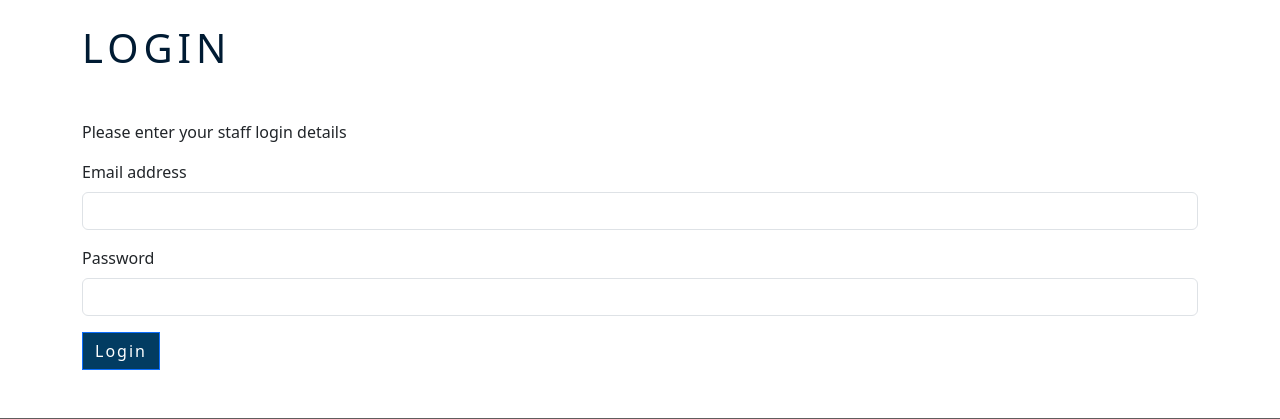
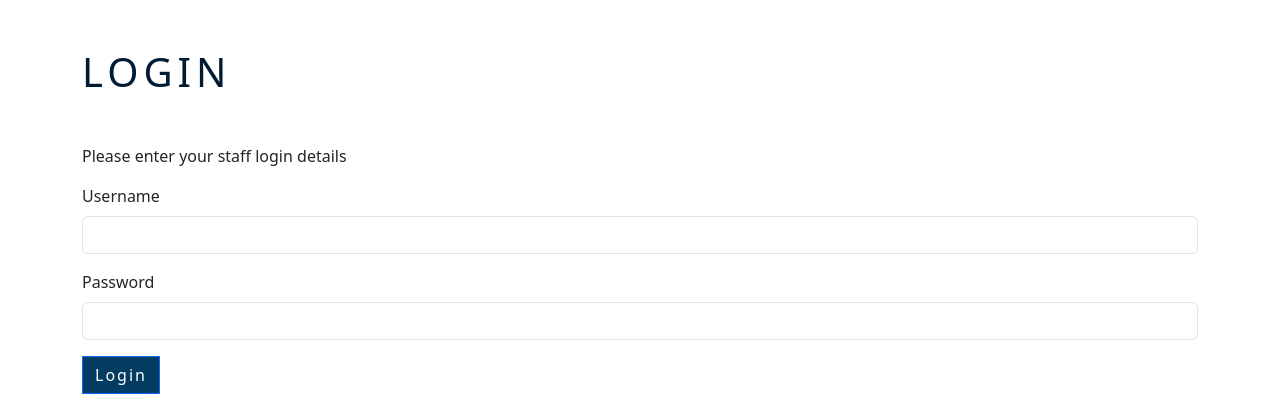
Before and after one commit to lewis-worsley/aspire-architecture, a Django app: page /staff/login_staff_user in a window 1280 px wide. Shown: the part 206-625 px from the top of the page. Run offline with Django 3.2, Linux system fonts and the light colour scheme; tables that the repository leaves empty hold one stand-in row (values such as "Sample post"); one stand-in notice (Sample message) is shown; some libraries are stand-ins or nearby versions.

Commit message:
email replaced with username for auth

```diff
--- a/staff/templates/staff/login.html
+++ b/staff/templates/staff/login.html
@@ -10,8 +10,8 @@
         <p>Please enter your staff login details</p>
 
         <div class="mb-3">
-            <label for="workEmail" class="form-label">Email address</label>
-            <input type="email" class="form-control" name="email" id="workEmail" aria-describedby="emailHelp">
+            <label for="username" class="form-label">Username</label>
+            <input type="text" class="form-control" name="username" id="username" aria-describedby="emailHelp">
         </div>
 
         <div class="mb-3">
--- a/staff/views.py
+++ b/staff/views.py
@@ -5,9 +5,9 @@ from django.contrib import messages
 
 def login_staff_user(request):
     if request.method == "POST":
-        email = request.POST['email']
+        username = request.POST['username']
         password = request.POST['password']
-        user = authenticate(request, email=email, password=password)
+        user = authenticate(request, username=username, password=password)
 
         if user is not None:
             login(request, user)
--- a/templates/base.html
+++ b/templates/base.html
@@ -29,6 +29,12 @@
             {% include 'snippets/header.html' %}
         </div>
 
+        {% if messages %}
+            {% for message in messages %}
+                {{ message }}
+            {% endfor %}
+        {% endif %}
+
         {% block content %}
         {% endblock content %}
 
```
